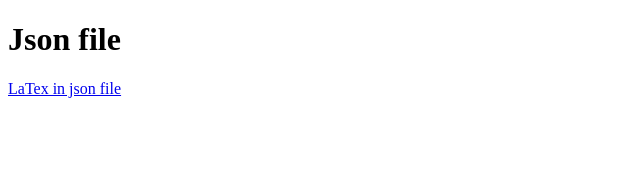
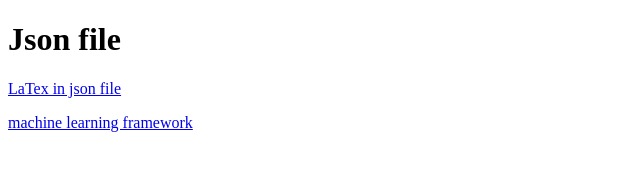
Before and after one commit to shellysun/LambdaSchool_Sprint_Challenge, a plain HTML site: page index.html in a window 1280 px wide. Shown: the whole page, without its empty margins (0-640 px from the left). Drawn offline with Linux system fonts and the light colour scheme.

Commit message:
'modified'

```diff
--- a/index.html
+++ b/index.html
@@ -7,6 +7,6 @@
 
 <h1>Json file</h1>
 <a href="https://eloquent-wilson-239d60.netlify.com/presentation_data.json" > <p>LaTex in json file</p> </a>
-
+<a href="https://medium.com/@svanillasun/how-to-deal-with-cross-validation-based-on-knn-algorithm-compute-auc-based-on-naive-bayes-ff4b8284cff4" > <p>machine learning framework</p> </a>
 </body>
 </html>
```
